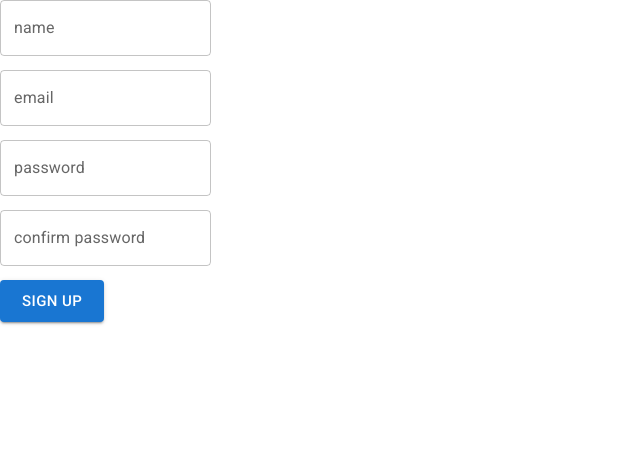
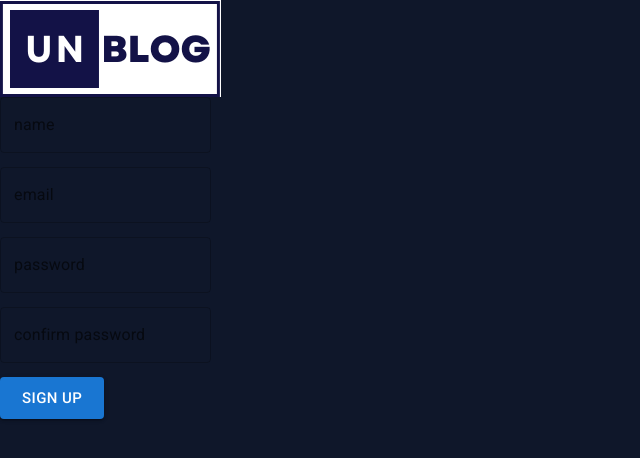
Before and after one commit to AnandJNairGit/UNBLOG-Frontend, a React (Create React App) app: page / in a window 1280 px wide. Shown: the top 458 px of the page, without its empty margins (0-640 px from the left). Built offline with nearby package versions, Linux system fonts and the light colour scheme.

Commit message:
add dark theam for form

```diff
--- a/src/pages/authPage/index.js
+++ b/src/pages/authPage/index.js
@@ -5,6 +5,9 @@ import { Box } from "@mui/system";
 import { Field, Form, Formik } from "formik";
 import { useEffect } from "react";
 import * as yup from "yup";
+
+import logo from "../../assets/logo/UNBLOG.png";
+
 const initialValues = {
   name: "",
   email: "",
@@ -40,7 +43,8 @@ const AuthPage = () => {
     });
 
     return (
-    <div className="auth">
+      <div className="bg-slate-900 h-screen">
+      <img src={logo}></img>
       <Formik {...formikProps}>
         {({ errors, isValid, touched }) => {
           console.log(touched);
```
Also changed, not shown: src/assets/logo/UNBLOG.png (added). Lines whose indentation alone changed are shown as unchanged.
